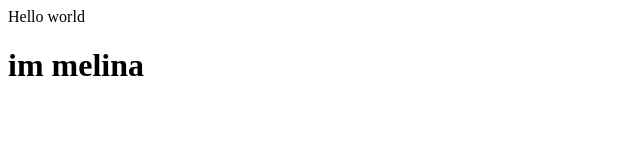
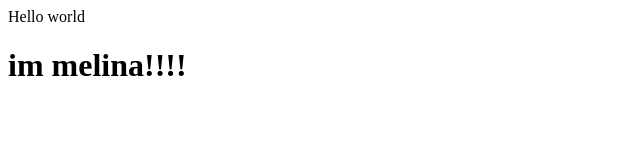
Before and after one commit to melinafallahpour/cs50xiran, a plain HTML site: page index.html in a window 1280 px wide. Shown: the full height of the page, 0-640 px from the left. Drawn offline with Linux system fonts and the light colour scheme.

Commit message:
add ! in headind

```diff
--- a/index.html
+++ b/index.html
@@ -10,7 +10,7 @@
 
 <body>
     Hello world
-    <h1>im melina</h1>
+    <h1>im melina!!!!</h1>
 </body>
 
 </html>
```
